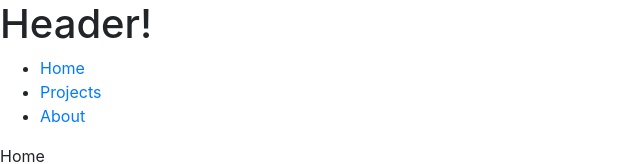
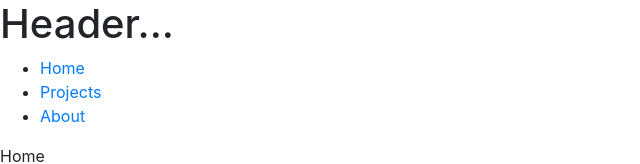
Before and after one commit to lenjha/react-portfolio, a React (Create React App) app: page / in a window 1280 px wide. Shown: the top 164 px of the page, without its empty margins (0-640 px from the left). Built offline with nearby package versions, Linux system fonts and the light colour scheme.

Commit message:
change icon

```diff
--- a/public/index.html
+++ b/public/index.html
@@ -19,11 +19,11 @@
       work correctly both with client-side routing and a non-root public URL.
       Learn how to configure a non-root public URL by running `npm run build`.
     -->
-    <title>React App</title>
+    <title>L Ha</title>
   </head>
   <body>
     <noscript>
-      You need to enable JavaScript to run this app.
+      You need to enable JavaScript to run this.
     </noscript>
     <div id="root"></div>
     <!--
--- a/src/components/Header.js
+++ b/src/components/Header.js
@@ -5,7 +5,7 @@ class Header extends Component {
   render(){
     return(
       <div>
-        <h1>Header!</h1>
+        <h1>Header...</h1>
         <Navigation/>
       </div>
     );
```
Also changed, not shown: 1 other file (tests, documents, lock files or other folders).
